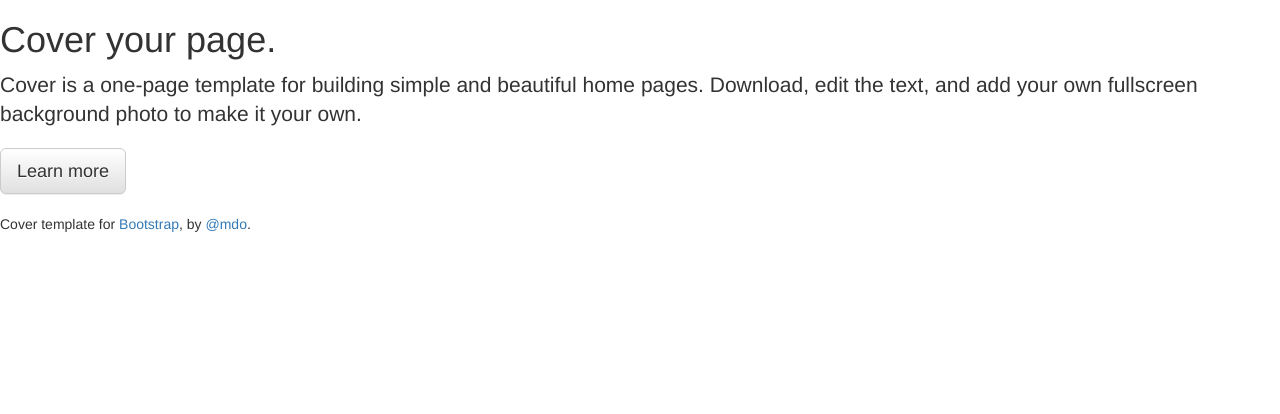
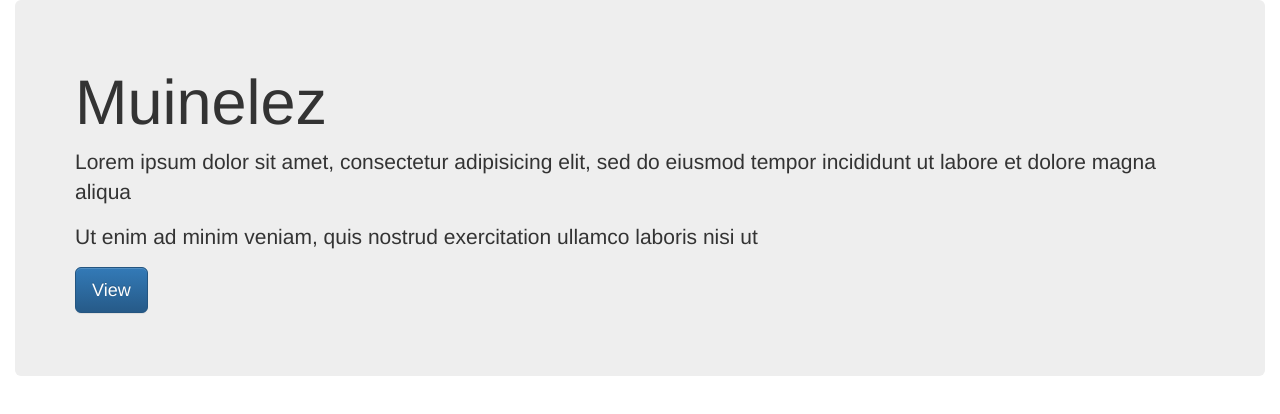
Before and after one commit to nosreteq/muinelez, a plain HTML site: page index.html in a window 1280 px wide. Drawn offline with nearby package versions, Linux system fonts and the light colour scheme.

Commit message:
Update index.html

```diff
--- a/index.html
+++ b/index.html
@@ -9,22 +9,14 @@
     <link href="https://cdn.jsdelivr.net/npm/bootstrap@3.3.7/dist/css/bootstrap-theme.min.css" rel="stylesheet">
   </head>
   <body>
-     <div class="site-wrapper">
-      <div class="site-wrapper-inner">
-        <div class="cover-container">
-          <div class="inner cover">
-            <h1 class="cover-heading">Cover your page.</h1>
-            <p class="lead">Cover is a one-page template for building simple and beautiful home pages. Download, edit the text, and add your own fullscreen background photo to make it your own.</p>
-            <p class="lead">
-              <a href="#" class="btn btn-lg btn-default">Learn more</a>
-            </p>
-          </div>
-          <div class="mastfoot">
-            <div class="inner">
-              <p>Cover template for <a href="https://getbootstrap.com/">Bootstrap</a>, by <a href="https://twitter.com/mdo">@mdo</a>.</p>
-            </div>
-          </div>
-        </div>
+     <div class="container-fluid">
+      <div class="jumbotron">
+        <h1>Muinelez</h1>
+        <p>Lorem ipsum dolor sit amet, consectetur adipisicing elit, sed do eiusmod tempor incididunt ut labore et dolore magna aliqua</p>
+        <p>Ut enim ad minim veniam, quis nostrud exercitation ullamco laboris nisi ut</p>
+        <p>
+          <a class="btn btn-lg btn-primary" href="#" role="button">View</a>
+        </p>
       </div>
     </div>
     <script src="https://ajax.googleapis.com/ajax/libs/jquery/1.12.4/jquery.min.js"></script>
```
